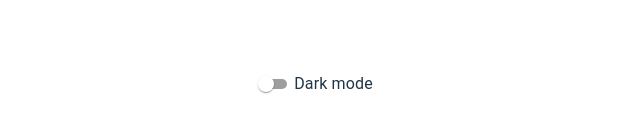
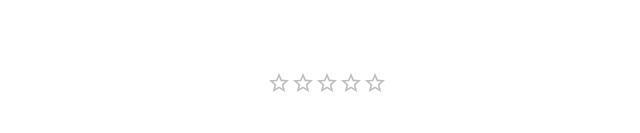
Before and after one commit to leo-mutuku/react-mui, a React (Vite) app: page / in a window 1280 px wide. Shown: the part 317-450 px from the top of the page, without its empty margins (313-953 px from the left). Built offline with nearby package versions, Linux system fonts and the light colour scheme.

Commit message:
star component

```diff
--- a/src/App.tsx
+++ b/src/App.tsx
@@ -1,9 +1,10 @@
 
 import './App.css'
-import MuiCheckbox from './component/MuiCheckbox'
-import { MuiRadio } from './component/MuiRadio'
-import { MuiSelect } from './component/MuiSelect'
-import { MuiSwitch } from './component/MuiSwitch'
+// import MuiCheckbox from './component/MuiCheckbox'
+// import { MuiRadio } from './component/MuiRadio'
+// import { MuiSelect } from './component/MuiSelect'
+import { MuiStar } from './component/MuiStar'
+// import { MuiSwitch } from './component/MuiSwitch'
 //import { MuiTextField } from './component/MuiTextField'
 //import { MuiButtonToggle } from './MuiButtonToggle'
 //import { MuiButtonGroup } from './component/MuiButtonGroup'
@@ -23,7 +24,8 @@ function App() {
      {/* <MuiSelect /> */}
      {/* <MuiRadio/> */}
      {/* <MuiCheckbox /> */}
-     <MuiSwitch />
+     {/* <MuiSwitch /> */}
+     <MuiStar />
     </>
   )
 }
--- /dev/null
+++ b/src/component/MuiStar.tsx
@@ -0,0 +1,9 @@
+import { Stack, Rating } from "@mui/material"
+
+export const MuiStar = () => {
+  return (
+    <Stack spacing={2}>
+        <Rating />
+    </Stack>
+  )
+}
```
